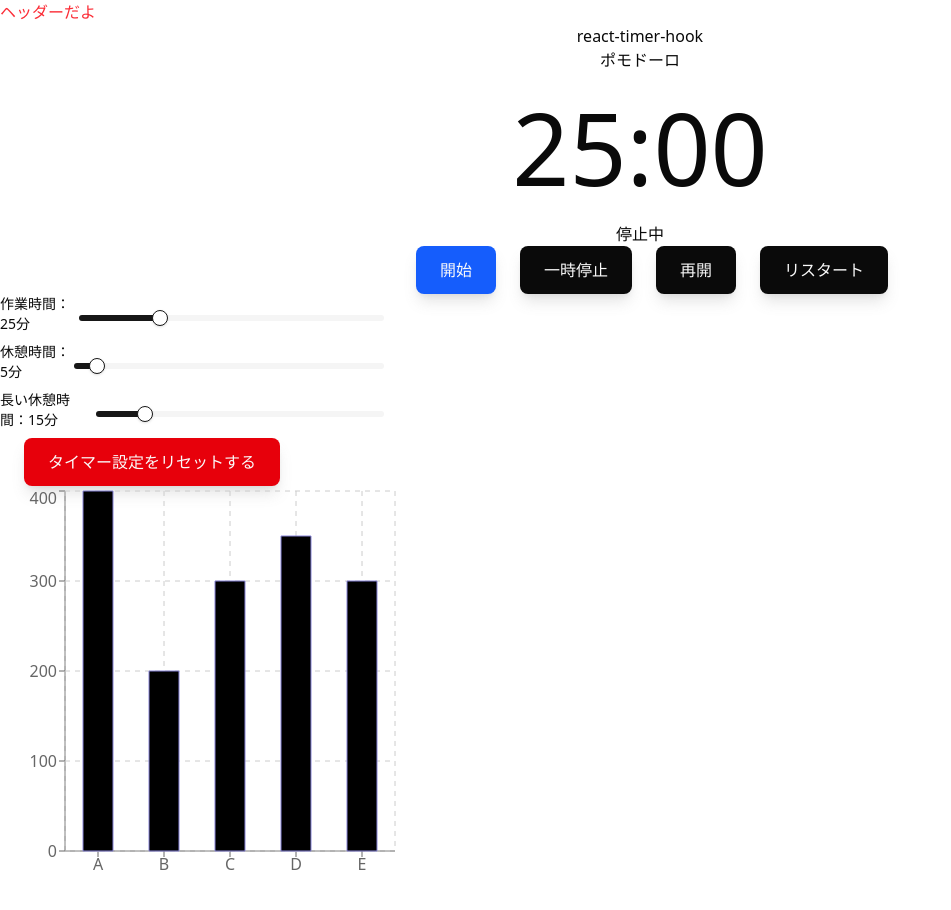
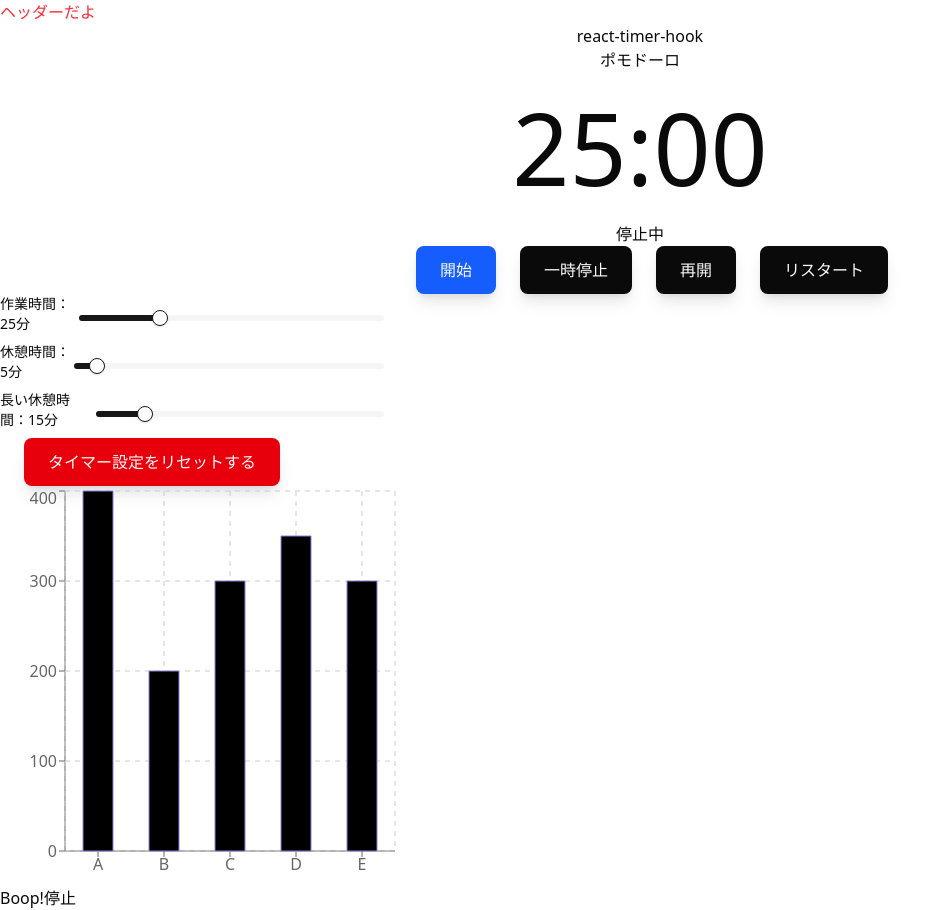
Before and after one commit to Aya-udg/Pomodoro_Timer, a Next.js app in the folder frontend/: page / in a window 1280 px wide. Shown: the whole page, without its empty margins (0-951 px from the left). Before the commit the page ends 886 px from the top, so only its background shows below. Built offline with nearby package versions, Linux system fonts and the light colour scheme; no server answers.

Commit message:
use-soundモジュールを追加

```diff
--- /dev/null
+++ b/frontend/src/app/components/sound.tsx
@@ -0,0 +1,12 @@
+import useSound from "use-sound";
+
+export const BoopButton = () => {
+  const [play, { stop }] = useSound("/sounds/alarm.mp3");
+
+  return (
+    <>
+      <button onClick={() => play()}> Boop! </button>
+      <button onClick={() => stop()}>停止</button>
+    </>
+  );
+};
--- a/frontend/src/app/page.tsx
+++ b/frontend/src/app/page.tsx
@@ -3,11 +3,13 @@
 import React, { useState, useEffect } from "react";
 import { fetchTimerSettings } from "@/app/lib/fetchTimerSettings";
 import { TimerDisplay } from "@/app/components/TimerDisplay";
+import { BoopButton } from "@/app/components/sound";
 import { usePomodoroTimer } from "@/app/components/usePomodoroTimer";
 import { Header } from "./components/Header";
 import { MyTimer } from "@/app/types/index";
 import TimerSlider from "./components/TimerSlider";
 import SimpleLineChart from "./components/SimapleLineChart";
+
 import dynamic from "next/dynamic";
 
 const DEFAULT_TIMER: MyTimer = {
@@ -52,6 +54,7 @@ export default function app() {
         タイマー設定をリセットする
       </button>
       <DynamicSimpleLineCharts />
+      <BoopButton></BoopButton>
     </>
   );
 }
```
Also changed, not shown: 1 other file (tests, documents, lock files or other folders).
